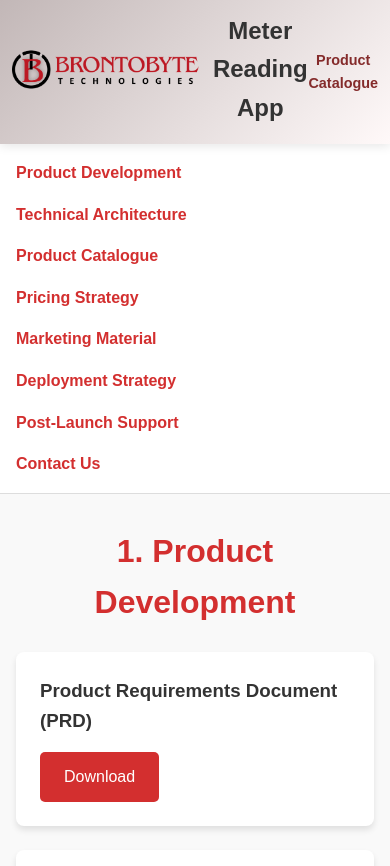
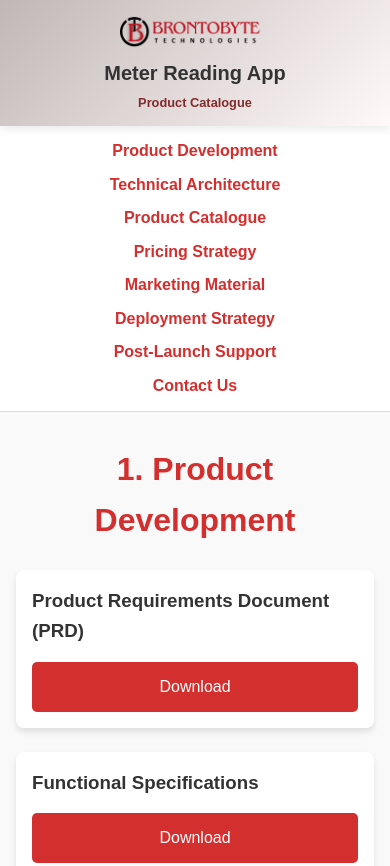
Before and after one commit to BrontobyteMRA/MRAPC, a plain HTML site: page index.html in a window 390 px wide. Shown: the top 866 px of the page. Drawn offline with Linux system fonts and the light colour scheme.

Commit message:
Update styles.css

```diff
--- a/styles.css
+++ b/styles.css
@@ -158,11 +158,18 @@
     color: white;
 }
 
-/* Responsive Design */
+/* Existing Responsive Block + Enhancements */
 @media (max-width: 768px) {
-    nav ul {
+    /* Header stack and center items */
+    header {
         flex-direction: column;
-        gap: 1rem;
+        align-items: center;
+        text-align: center;
+    }
+
+    header .logo {
+        max-width: 150px;
+        margin-bottom: 0.5rem;
     }
 
     header h1 {
@@ -173,7 +180,45 @@
         font-size: 0.9rem;
     }
 
+    nav ul {
+        flex-direction: column;
+        align-items: center;
+        gap: 0.5rem;
+    }
+
     section {
         padding: 2rem 1rem;
     }
+
+    .deliverables {
+        grid-template-columns: 1fr; /* Stack items vertically */
+    }
+
+    .item a {
+        width: 100%;
+        text-align: center;
+    }
 }
+
+/* Extra small screens (e.g. phones under 480px) */
+@media (max-width: 480px) {
+    header h1 {
+        font-size: 1.25rem;
+    }
+
+    header p {
+        font-size: 0.8rem;
+    }
+
+    nav {
+        padding: 0.75rem;
+    }
+
+    .item {
+        padding: 1rem;
+    }
+
+    #contact form {
+        padding: 0 1rem;
+    }
+}
```
